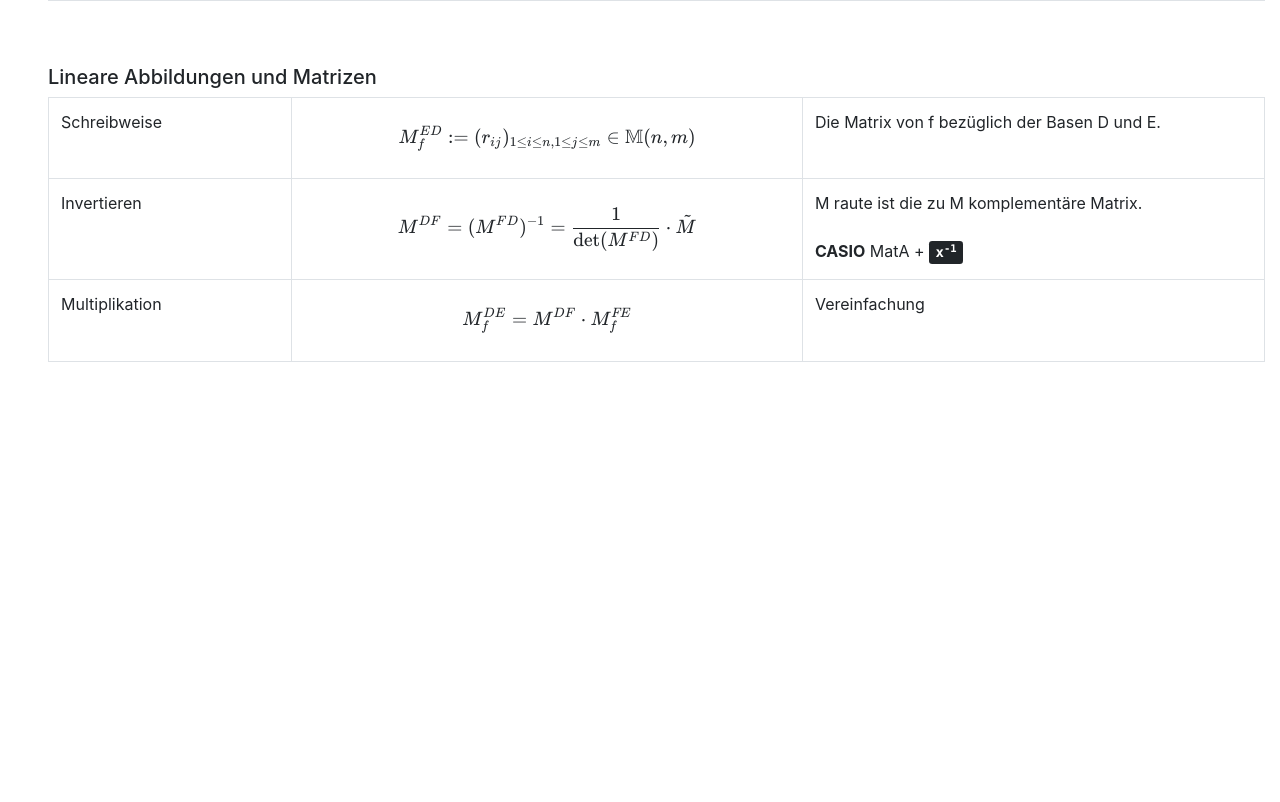
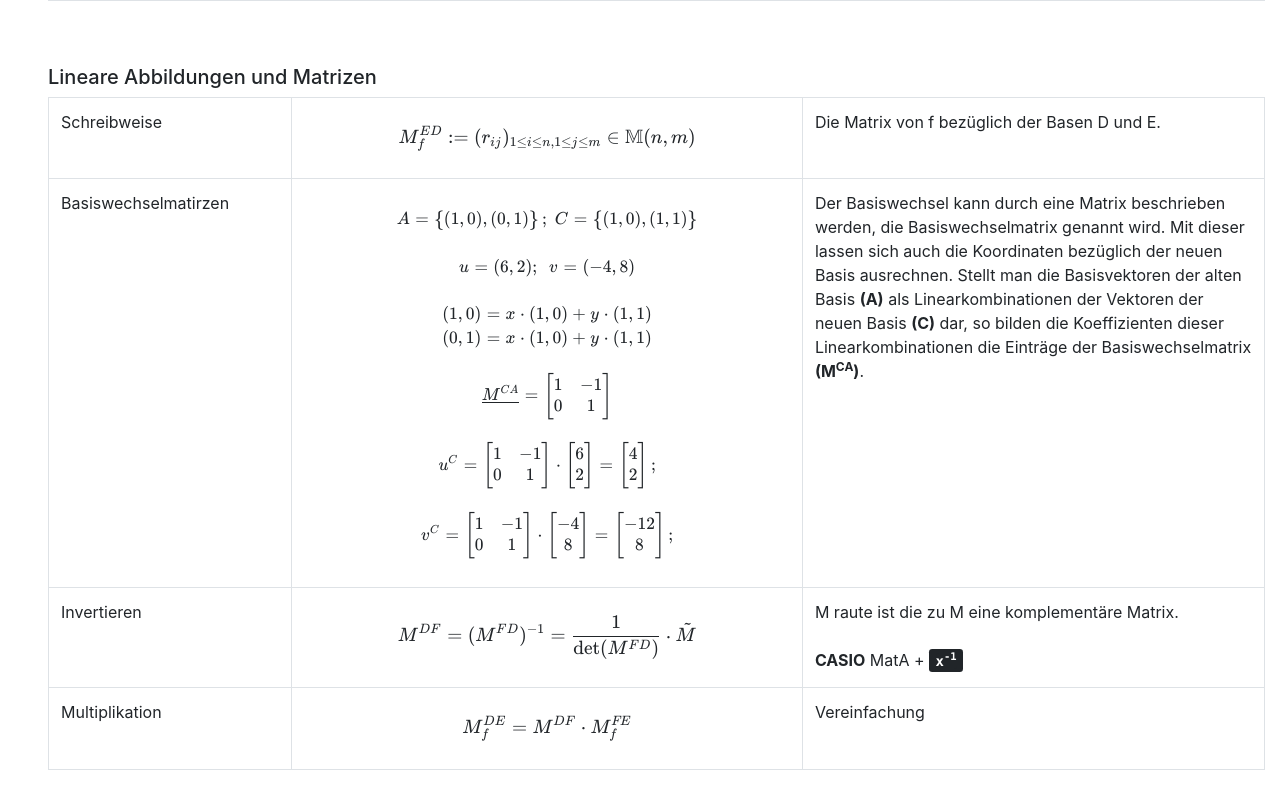
Before and after one commit to mschaufe/wiki, a PHP site: page /lineare_abbildungen.php in a window 1280 px wide. Shown: the part 1443-2245 px from the top of the page. Before the commit the page ends 1805 px from the top, so only its background shows below. Run offline with PHP 8.4, Linux system fonts and the light colour scheme; some libraries are stand-ins or nearby versions.

Commit message:
some changes

```diff
--- a/includes/head.php
+++ b/includes/head.php
@@ -15,7 +15,7 @@
   <ul class="navbar-nav flex-row ml-md-auto d-none d-md-flex">
     <li class="nav-item dropdown">
       <a class="nav-item nav-link mr-md-2" href="#" id="bd-versions" data-toggle="dropdown" aria-haspopup="true" aria-expanded="false">
-        v2.4
+        v2.5
       </a>
     </li>
 
--- a/lineare_abbildungen.php
+++ b/lineare_abbildungen.php
@@ -111,10 +111,20 @@
               <td>Die Matrix von f bezüglich der Basen D und E.</td>
             </tr>
             <tr>
+              <td>Basiswechselmatirzen</td>
+              <td>$$ \small A = \left \{ (1,0),(0,1) \right \}; \; C = \left \{ (1,0),(1,1) \right \} \\ \text{ } \\
+                    u = (6,2); \; \: v=(-4,8) \\ \text{ } \\
+                    (1,0) = x\cdot (1,0)+y \cdot (1,1) \\ (0,1) = x\cdot (1,0)+y \cdot (1,1)\\ \text{ } \\
+                  \underline{M^{CA}} = \begin{bmatrix}1 &-1 \\ 0&1 \end{bmatrix} \\ \text{ } \\
+                  u^C = \begin{bmatrix}1 &-1 \\ 0&1 \end{bmatrix} \cdot \begin{bmatrix}6\\2 \end{bmatrix} = \begin{bmatrix}4\\2 \end{bmatrix}; \\ \text{ } \\
+                  v^C = \begin{bmatrix}1 &-1 \\ 0&1 \end{bmatrix} \cdot \begin{bmatrix}-4\\8 \end{bmatrix} = \begin{bmatrix}-12\\8 \end{bmatrix}; $$</td>
+              <td>Der Basiswechsel kann durch eine Matrix beschrieben werden, die Basiswechselmatrix genannt wird. Mit dieser lassen sich auch die Koordinaten bezüglich der neuen Basis ausrechnen. Stellt man die Basisvektoren der alten Basis <b>(A)</b> als Linearkombinationen der Vektoren der neuen Basis <b>(C)</b> dar, so bilden die Koeffizienten dieser Linearkombinationen die Einträge der Basiswechselmatrix <b>(M<sup>CA</sup>)</b>.</td>
+            </tr>
+            <tr>
               <td width=20%>Invertieren</td>
               <td width=42%>$$ M^{DF} = (M^{FD})^{-1} = \frac{1}{\text{det}(M^{FD})}\cdot \tilde{M} $$</td>
               <td><p>
-                M raute ist die zu M komplementäre Matrix.<br><br>
+                M raute ist die zu M eine komplementäre Matrix.<br><br>
                 <b>CASIO</b> MatA + <kbd><kbd>x<sup>-1</sup></kbd>
               </p></td>
             </tr>
--- a/vektoranalysis.php
+++ b/vektoranalysis.php
@@ -237,7 +237,7 @@
                 <table>
                   <tr>
                     <td width=20%>Parametrisierung des Flächenstücks</td>
-                    <td width=42%>$$ \vec{P} (u;v) \rightarrow  \mathbb{R}^3\\ \text{ } \\(u;v) x \mapsto \vec{P}(u;v) = \begin{bmatrix}x(u;v)\\ x(u;v)\\ z(u;v)\end{bmatrix} $$</td>
+                    <td width=42%>$$ \vec{P} (u;v) \rightarrow  \mathbb{R}^3\\ \text{ } \\(u;v) x \mapsto \vec{P}(u;v) = \begin{bmatrix}x(u;v)\\ y(u;v)\\ z(u;v)\end{bmatrix} $$</td>
                     <td><img src="bilder/vektoranalysis/parametrisierte_flaechen/bsp.png"style="max-height:60%; max-width:100%"></td>
                   </tr>
                   <tr>
@@ -284,7 +284,7 @@
                   </tr>
                   <tr>
                     <td>S1: Fläche parametrisieren</td>
-                    <td>$$ \hat{n}(u,v) = \begin{bmatrix}n_x(u;v)\\ n_y(u;v)\\ n_x(u;v) \end{bmatrix} \\ \text{ } \\ \sqrt{g} = \sqrt{g(u;v)} $$</td>
+                    <td>$$ \hat{n}(u,v) = \begin{bmatrix}n_x(u;v)\\ n_y(u;v)\\ n_z(u;v) \end{bmatrix} \\ \text{ } \\ \sqrt{g} = \sqrt{g(u;v)} $$</td>
                     <td></td>
                   </tr>
                   <tr>
```
Also changed, not shown: elektrik.php (+31 -5 lines), bilder/elektrik/elektrostatik/acr-prozess.png (added), bilder/elektrik/elektrostatik/gauss.png (added).
